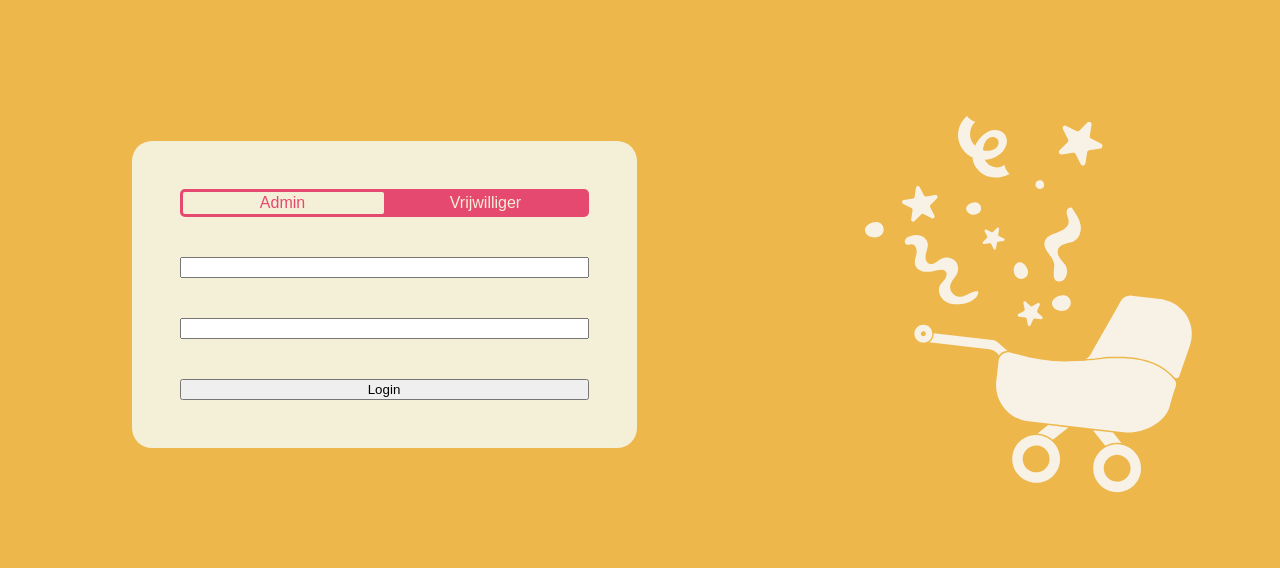
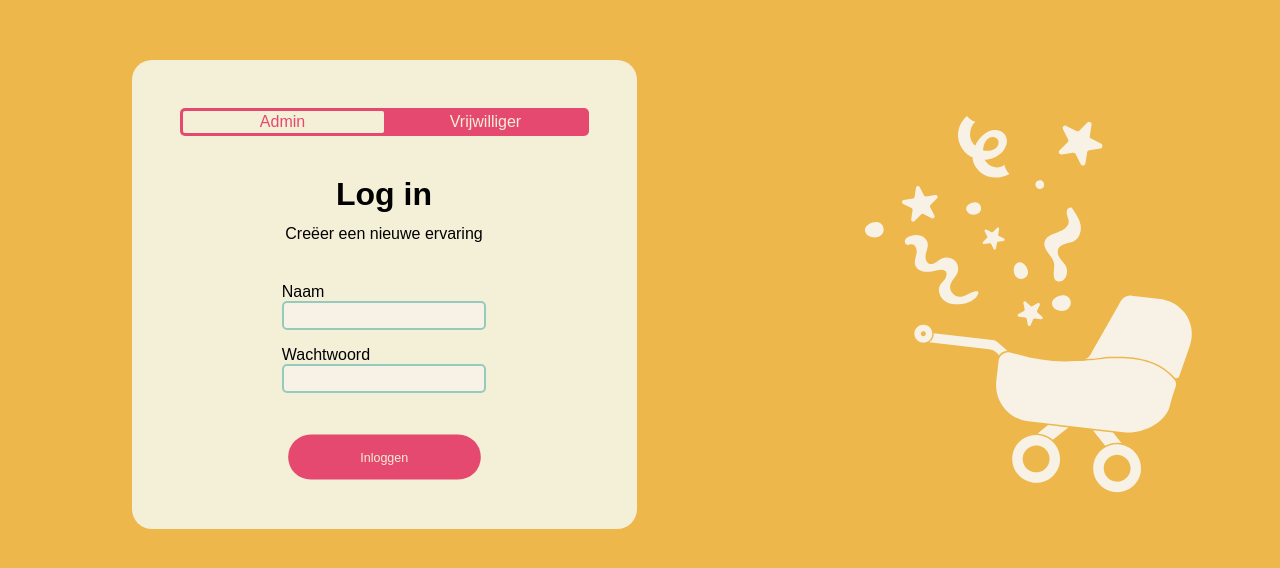
Before and after one commit to lolpowerluke/Arlette-Studio-Multi, a React (Vite) app in the folder Frontend/: page /login in a window 1280 px wide. Shown: the part 106-674 px from the top of the page. Built offline with nearby package versions, Linux system fonts and the light colour scheme; no server answers.

Commit message:
FEAT: login page 2 states
STYLE: add input color vars + default styling

STYLE: normalize h* margins

```diff
--- a/Frontend/src/css/App.css
+++ b/Frontend/src/css/App.css
@@ -1,4 +1,5 @@
 @import "buttons.css";
+@import "input.css";
 @import "typo.css";
 @import "consts/colours.css";
 
--- a/Frontend/src/css/consts/colours.css
+++ b/Frontend/src/css/consts/colours.css
@@ -1,10 +1,10 @@
 :root {
   --dark: #2F3130;
+  --light: #F8F2E6;
   --accent-pink: #E6496F;
   --accent-greenblue: #95CBBD;
   --accent-yellow: #EDB74B;
   --cream: #F4EFD7;
-
 
   /*     semantic renaming     */
   --bg-blue: var(--accent-greenblue);
@@ -13,7 +13,6 @@
 
   --txt-light: var(--cream);
   --txt-dark: var(--dark);
-
 
   /*  buttons  */
   --button-bg: var(--accent-pink);
@@ -27,5 +26,9 @@
   --button-active-txt: var(--button-bg);
   --button-active-border: var(--button-bg);
 
+  /* inputs */
+  --input-bg: var(--light);
+  --input-border: var(--accent-greenblue);
+
   /*    computed colours   */
 }
--- /dev/null
+++ b/Frontend/src/css/input.css
@@ -0,0 +1,6 @@
+input {
+  background-color: var(--input-bg);
+  border: 2px solid var(--input-border);
+  border-radius: 5px;
+  padding: 5px;
+}
--- a/Frontend/src/css/typo.css
+++ b/Frontend/src/css/typo.css
@@ -1,3 +1,12 @@
-body{
+body {
     font-family: Arial, Helvetica, sans-serif;
 }
+
+p,
+h1,
+h2,
+h3,
+h4,
+h5 {
+    margin: 0;
+}
--- a/Frontend/src/pages/LoginPage/index.tsx
+++ b/Frontend/src/pages/LoginPage/index.tsx
@@ -8,6 +8,7 @@ export default function LoginPage() {
   const { user, login } = useAuth();
   const [email, setEmail] = useState("");
   const [password, setPassword] = useState("");
+  const [code, setCode] = useState("");
   const [error, setError] = useState("");
   const [role, setRole] = useState<"admin" | "vrijwilliger">("admin");
 
@@ -33,9 +34,30 @@ export default function LoginPage() {
             { value: "vrijwilliger", label: "Vrijwilliger" },
           ]}
         />
-        <input value={email} onChange={(e) => setEmail(e.target.value)} />
-        <input type="password" value={password} onChange={(e) => setPassword(e.target.value)} />
-        <button type="submit">Login</button>
+        <div className={s.marketingText}>
+          <h1>Log in</h1>
+          <span>Creëer een nieuwe ervaring</span>
+        </div>
+        <div className={s.textInputs}>
+          {role == "admin" &&
+            <>
+              <div>
+                <span>Naam</span>
+                <input value={email} onChange={(e) => setEmail(e.target.value)} />
+              </div>
+              <div>
+                <span>Wachtwoord</span>
+                <input type="password" value={password} onChange={(e) => setPassword(e.target.value)} />
+              </div>
+            </>
+            ||
+            <div>
+              <span>Code</span>
+              <input type="number" value={code} onChange={(e) => setCode(e.target.value)} />
+            </div>
+          }
+        </div>
+        <button className={`btn ${s.centered}`} type="submit">Inloggen</button>
         {error && <p>{error}</p>}
       </form>
       <div>
--- a/Frontend/src/pages/LoginPage/style.module.css
+++ b/Frontend/src/pages/LoginPage/style.module.css
@@ -16,5 +16,30 @@
     padding: 48px;
     gap: 40px;
     border-radius: 20px;
+
+    .marketingText {
+      display: flex;
+      flex-direction: column;
+      align-items: center;
+      gap: 12px;
+    }
+
+    .textInputs {
+      width: 50%;
+      display: flex;
+      flex-direction: column;
+      align-self: center;
+      gap: 16px;
+
+      div {
+        display: flex;
+        flex-direction: column;
+      }
+    }
   }
 }
+
+.centered {
+  width: 50%;
+  margin: 0 auto;
+}
```
